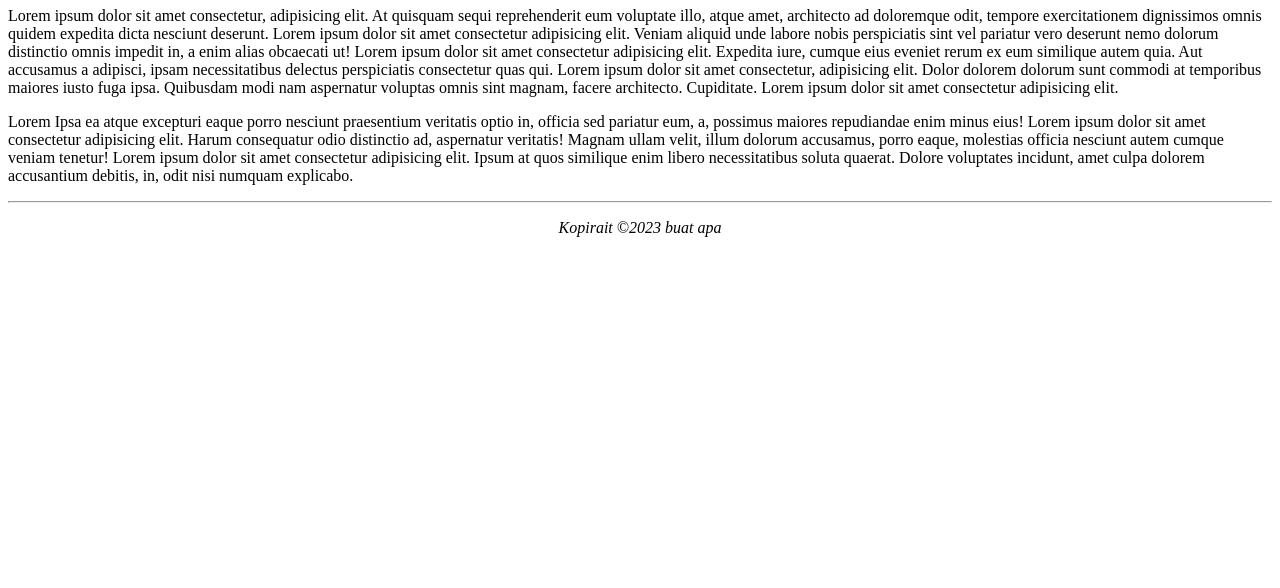
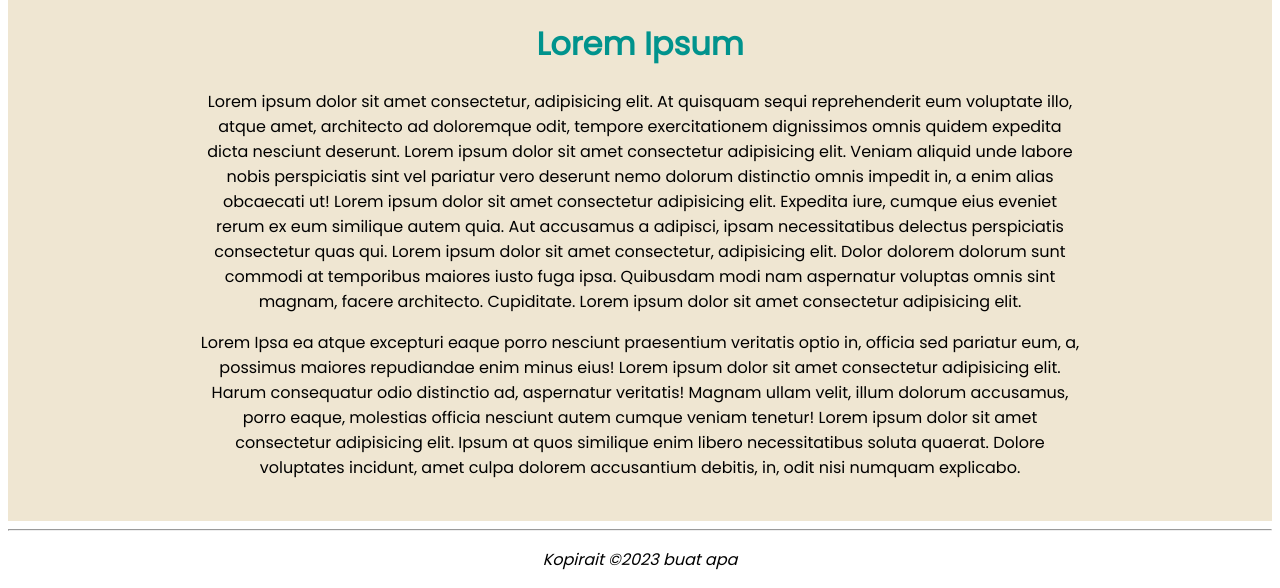
Before and after one commit to sidrafhardiyanto/sidrafhardiyanto.github.io, a plain HTML site: page index.html in a window 1280 px wide. Shown: the part 725-1313 px from the top of the page. Before the commit the page ends 978 px from the top, so only its background shows below. Drawn offline with Linux system fonts and the light colour scheme.

Commit message:
Update index.html

```diff
--- a/index.html
+++ b/index.html
@@ -7,7 +7,7 @@
     <title>PROFIL SIDRA FEBRIAN HARDIYANTO</title>
     <!-- Saya pakai style di dalam html sekalian biar nggak perlu upload 2 file -->
     <link rel="stylesheet" href="https://fonts.googleapis.com/css?family=Poppins">
-    <link rel="stylesheet href="css.css">
+    <link rel="stylesheet" href="css.css">
 </head>
 
 <body>
```
